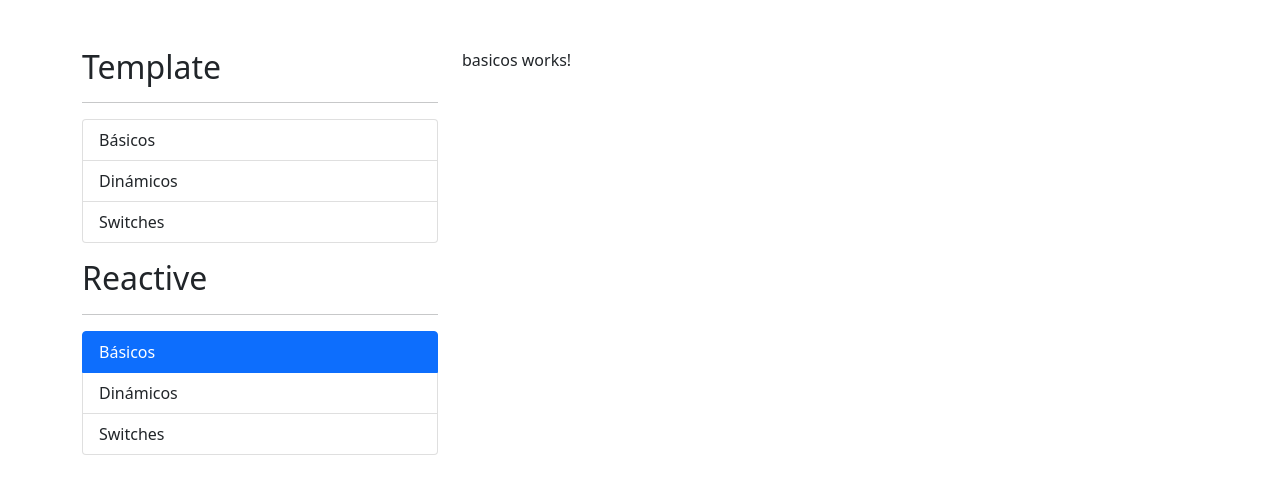
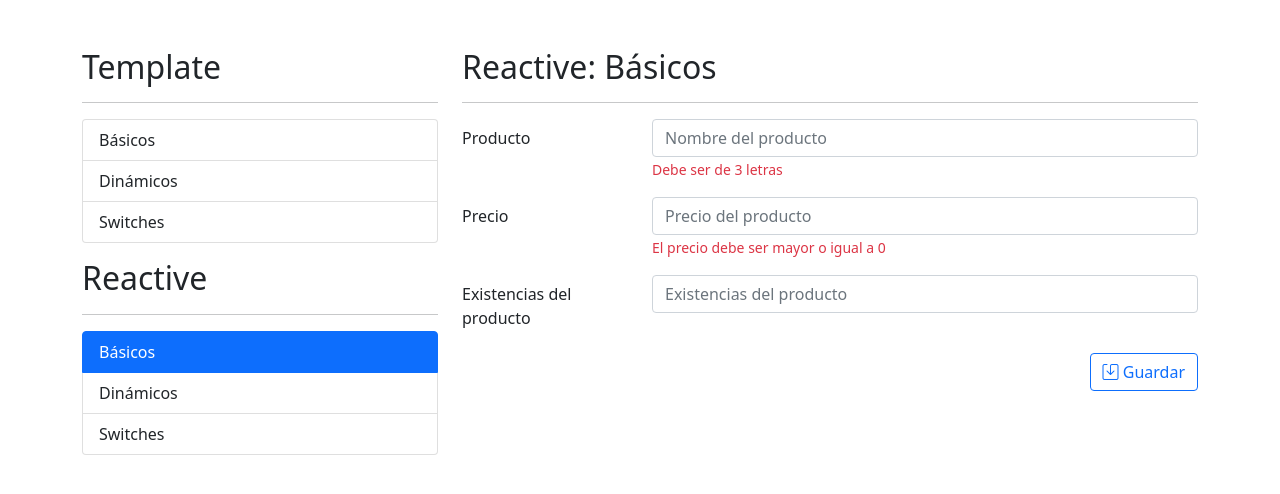
Before and after one commit to fersanti2896/17-curso-angular-formularios-reactivos, an Angular app: page /reactive/basicos in a window 1280 px wide. Shown: the top 494 px of the page. Built offline with nearby package versions, Linux system fonts and the light colour scheme.

Commit message:
Dando los formularios en los tres componentes reactivos

```diff
--- a/src/app/reactive/basicos/basicos.component.html
+++ b/src/app/reactive/basicos/basicos.component.html
@@ -1 +1,75 @@
-<p>basicos works!</p>
+<h2>Reactive: Básicos</h2>
+<hr>
+
+<div class="row">
+    <div class="col">
+        <form autocomplete="off">
+            <!-- Campo de producto -->
+            <div class="mb-3 row">
+                <label class="col-sm-3 col-form-label">Producto</label>
+                <div class="col-sm-9">
+                    <input type="text"
+                           class="form-control"
+                           placeholder="Nombre del producto">
+
+                    <span class="form-text text-danger">
+                        Debe ser de 3 letras
+                    </span>
+                </div>
+            </div>
+
+            <!-- Campo de precio -->
+            <div class="mb-3 row">
+                <label class="col-sm-3 col-form-label">Precio</label>
+                <div class="col-sm-9">
+                    <input type="number"
+                           class="form-control"
+                           placeholder="Precio del producto">
+
+                    <span class="form-text text-danger">
+                         El precio debe ser mayor o igual a 0
+                    </span>
+                </div>
+            </div>
+
+            <!-- Campo de existencias -->
+            <div class="mb-3 row">
+                <label class="col-sm-3 col-form-label">Existencias del producto</label>
+                <div class="col-sm-9">
+                    <input type="number"
+                           class="form-control"
+                           placeholder="Existencias del producto">
+                </div>
+            </div>
+
+            <div class="row">
+                <div class="col">
+                    <button type="submit"
+                            class="btn btn-outline-primary float-end">
+                            <i class="bi bi-save"></i>
+                        Guardar
+                    </button>
+                </div>
+            </div>
+        </form>
+    </div>
+</div>
+
+<!-- <div class="row">
+    <div class="col">
+        <span>Valid</span>
+        <pre>{{ miFormulario.valid | json }}</pre>
+
+        <span>Pristine</span>
+        <pre>{{ miFormulario.pristine | json }}</pre>
+
+        <span>Touched</span>
+        <pre>{{ miFormulario.touched | json }}</pre>
+
+        <span>Value</span>
+        <pre>{{ miFormulario.value | json }}</pre>
+
+        <span>CuatomDirective</span>
+        <pre>{{ miFormulario.controls.existencias?.errors| json }}</pre>
+    </div>
+</div> -->
--- a/src/app/reactive/dinamicos/dinamicos.component.html
+++ b/src/app/reactive/dinamicos/dinamicos.component.html
@@ -1 +1,85 @@
-<p>dinamicos works!</p>
+<h2>Reactive: Dinámicos</h2>
+<hr>
+
+<form autocomplete="off">
+
+    <!-- Campo del nombre -->
+    <div class="mb-3 row">
+        <label class="col-sm-3 col-form-label">Nombre</label>
+        <div class="col-sm-9">
+            <input  type="text"
+                    class="form-control"
+                    placeholder="Nombre de la persona">
+                    <span class="form-text text-danger">
+                        Este campo es obligatorio
+                    </span>
+        </div>
+    </div>
+
+    <!-- Campo del agregar  favorito -->
+    <div class="mb-3 row">
+        <label class="col-sm-3 col-form-label">Agregar</label>
+        <div class="col-sm-9">
+            <div class="input-group">
+                <input  type="text"
+                        class="form-control"
+                        placeholder="Agregar favorito"
+                        (keyup.enter)="1">
+
+                <button class="btn btn-outline-primary"
+                        type="button"
+                        (click)="1">
+                        <i class="bi bi-check-lg"></i>
+                        Agregar
+                </button>
+            </div>
+        </div>
+    </div>
+
+    <!-- Campo del lista de juegos favoritos -->
+    <div class="mb-3 row">
+        <label class="col-sm-3 col-form-label">Favoritos</label>
+        <div class="col-sm-9">
+            <!-- <div class="input-group mb-1"
+                 *ngFor="let juego of persona.favoritos; let i = index">
+                <input  type="text"
+                        class="form-control">
+
+                <button class="btn btn-outline-danger"
+                        type="button"
+                        (click)="1">
+                    <i class="bi bi-trash3"></i>
+                    Borrar
+                </button>
+            </div> -->
+        </div>
+    </div>
+
+    <div class="mb-3 row">
+        <div class="col-sm-12">
+            <button type="button"
+                    class="btn btn-primary float-end"
+                    (click)="1">
+                    <i class="bi bi-save"></i>
+                Guardar
+            </button>
+        </div>
+    </div>
+</form>
+
+
+<!-- <div class="row">
+    <div class="col">
+        <span>Valid</span>
+        <pre>{{ miFormulario.valid | json }}</pre>
+
+        <span>Touched</span>
+        <pre>{{ miFormulario.touched | json }}</pre>
+
+        <span>Value</span>
+        <pre>{{ miFormulario.value | json }}</pre>
+
+        <span>Persona</span>
+        <pre>{{ persona | json }}</pre>
+    </div>
+</div> -->
--- a/src/app/reactive/switches/switches.component.html
+++ b/src/app/reactive/switches/switches.component.html
@@ -1 +1,93 @@
-<p>switches works!</p>
+
+<h2>Reactive: Switches</h2>
+<hr>
+
+<form>
+    <!-- Radio -->
+    <div class="row mb-3">
+        <label class="col-sm-3 col-form-label">Género</label>
+        <div class="col-sm-9">
+            <div class="form-check">
+                <input  class="form-check-input"
+                        type="radio"
+                        name="radioGenero"
+                        id="radioMasculino">
+                <label class="form-check-label" for="radioMasculino">
+                  Masculino
+                </label>
+            </div>
+
+            <div class="form-check">
+                <input  class="form-check-input"
+                        type="radio"
+                        name="radioGenero"
+                        id="radioFemenino"
+                        value="F">
+                <label class="form-check-label" for="radioFemenino">
+                  Femenino
+                </label>
+            </div>
+        </div>
+    </div>
+
+    <!-- Switches -->
+    <div class="row mb-3">
+        <label class="col-sm-3 col-form-label">Notificaciones</label>
+        <div class="col-sm-9">
+            <div class="form-check form-switch mt-2">
+                <input  class="form-check-input"
+                        type="checkbox"
+                        role="switch"
+                        id="flexSwitchCheckChecked">
+                <label  class="form-check-label"
+                        for="flexSwitchCheckChecked">
+                        Quiero recibir notificaciones!
+                </label>
+            </div>
+        </div>
+    </div>
+
+    <!-- Switches -->
+    <div class="row mb-3">
+        <label class="col-sm-3 col-form-label"></label>
+        <div class="col-sm-9">
+            <div class="form-check">
+                <input  class="form-check-input"
+                        type="checkbox"
+                        id="flexCheckDefault">
+                <label  class="form-check-label"
+                        for="flexCheckDefault">
+                  Términos y Condiciones
+                </label>
+            </div>
+        </div>
+    </div>
+
+    <!-- Boton submit -->
+    <div class="row">
+        <div class="col">
+            <button class="btn btn-outline-primary float-end">
+                <i class="bi bi-save"></i>
+                Guardar
+            </button>
+        </div>
+    </div>
+</form>
+
+<!-- <h5>Valor del Formulario</h5>
+<pre>{{ miFormulario.value | json }}</pre>
+<br>
+
+<h5>Persona</h5>
+<pre>{{ persona | json }}</pre>
+<br>
+
+<h5>Términos</h5>
+<pre>{{ miFormulario.controls.terminos?.errors | json }}</pre>
+<br>
+
+<h5>Formulario Valid:</h5>
+<pre>{{ miFormulario.valid }}</pre>
+<br>
+
+<pre>Condiciones: </pre> -->
```
